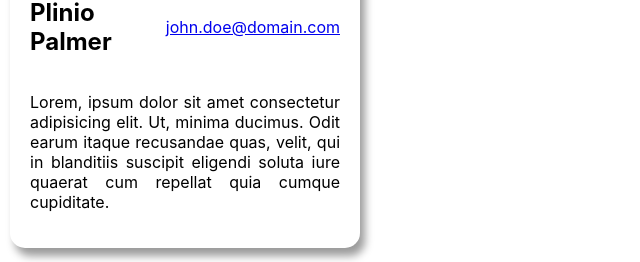
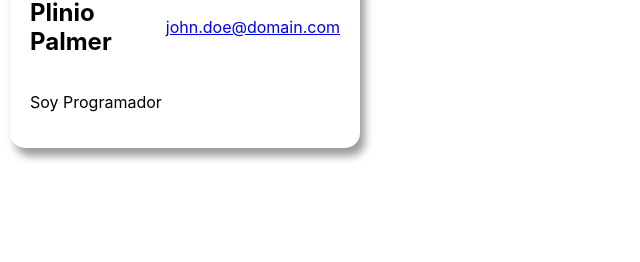
Before and after one commit to ffulgencio/practice4, a React (Vite) app: page / in a window 1280 px wide. Shown: the part 370-632 px from the top of the page, without its empty margins (0-640 px from the left). Built offline with nearby package versions, Linux system fonts and the light colour scheme.

Commit message:
Volver Reutilizable ProfileBio

```diff
--- a/src/App.tsx
+++ b/src/App.tsx
@@ -4,7 +4,7 @@ export default function App(){
   return (
     <div>
       <h1>User Profile Card</h1>
-      <ProfileCard />
+      <ProfileCard  />
 
     </div>
   )
--- a/src/components/ProfileBio.tsx
+++ b/src/components/ProfileBio.tsx
@@ -1,9 +1,9 @@
 import './ProfileBio.css'
-export default function PofileBio(){
+export default function PofileBio(props:any){
     return (
         <div className="profile-bio">
             {/* <h4>Bio</h4> */}
-            <p>Lorem, ipsum dolor sit amet consectetur adipisicing elit. Ut, minima ducimus. Odit earum itaque recusandae quas, velit, qui in blanditiis suscipit eligendi soluta iure quaerat cum repellat quia cumque cupiditate.</p>
+            <p>{props.bios}</p>
         </div>
     )
 }
--- a/src/components/ProfileCard.tsx
+++ b/src/components/ProfileCard.tsx
@@ -5,8 +5,10 @@ import './ProfileCard.css'
 export default function ProfileCard(){
     return(
         <div className="card">
-            <ProfileInfo nombre="Plinio" apellido="Palmer" />
-            <ProfileBio />
+            <ProfileInfo
+            nombre="Plinio" apellido="Palmer"
+            />
+            <ProfileBio bios="Soy Programador" />
 
         </div>
     )
```
